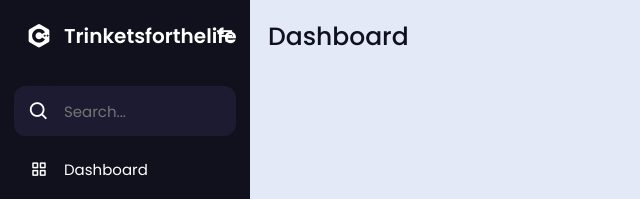
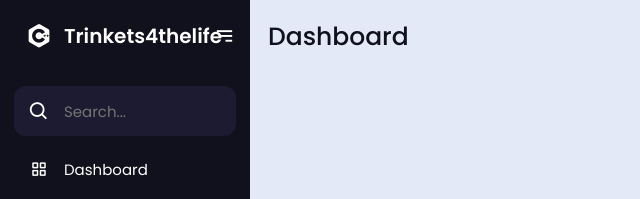
Before and after one commit to Luciano408/Luciano408.github.io, a plain HTML site: page index.html in a window 1280 px wide. Both pictures are taken after a click on the icon 39 px from the left and 36 px from the top of the page. Shown: the top 199 px of the page, 0-640 px from the left. Drawn offline with nearby package versions, Linux system fonts and the light colour scheme.

Commit message:
Update index.html

```diff
--- a/index.html
+++ b/index.html
@@ -13,7 +13,7 @@
   <div class="sidebar">
     <div class="logo-details">
       <i class='bx bxl-c-plus-plus icon'></i>
-        <div class="logo_name">Trinketsforthelife</div>
+        <div class="logo_name">Trinkets4thelife</div>
         <i class='bx bx-menu' id="btn" ></i>
     </div>
     <ul class="nav-list">
```
